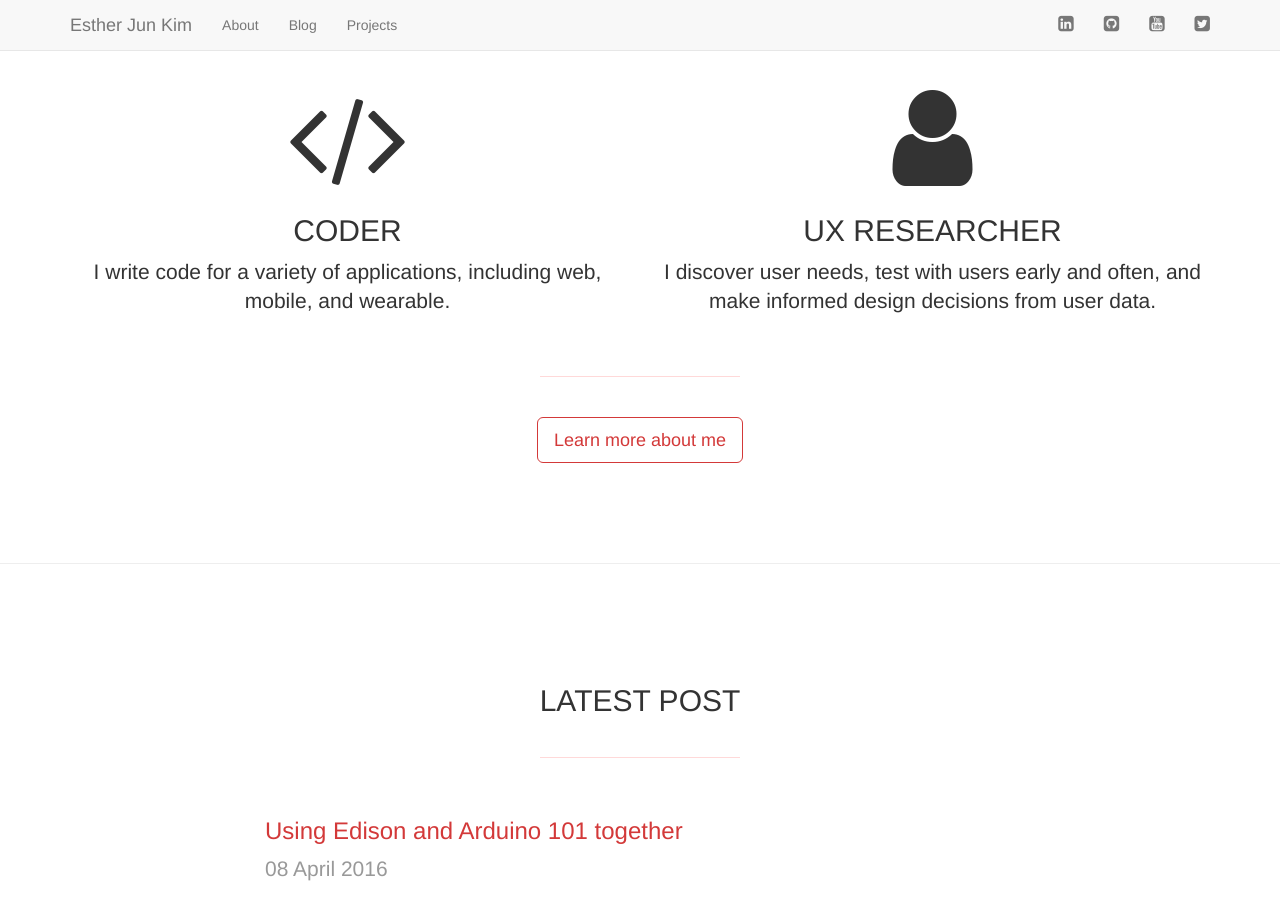
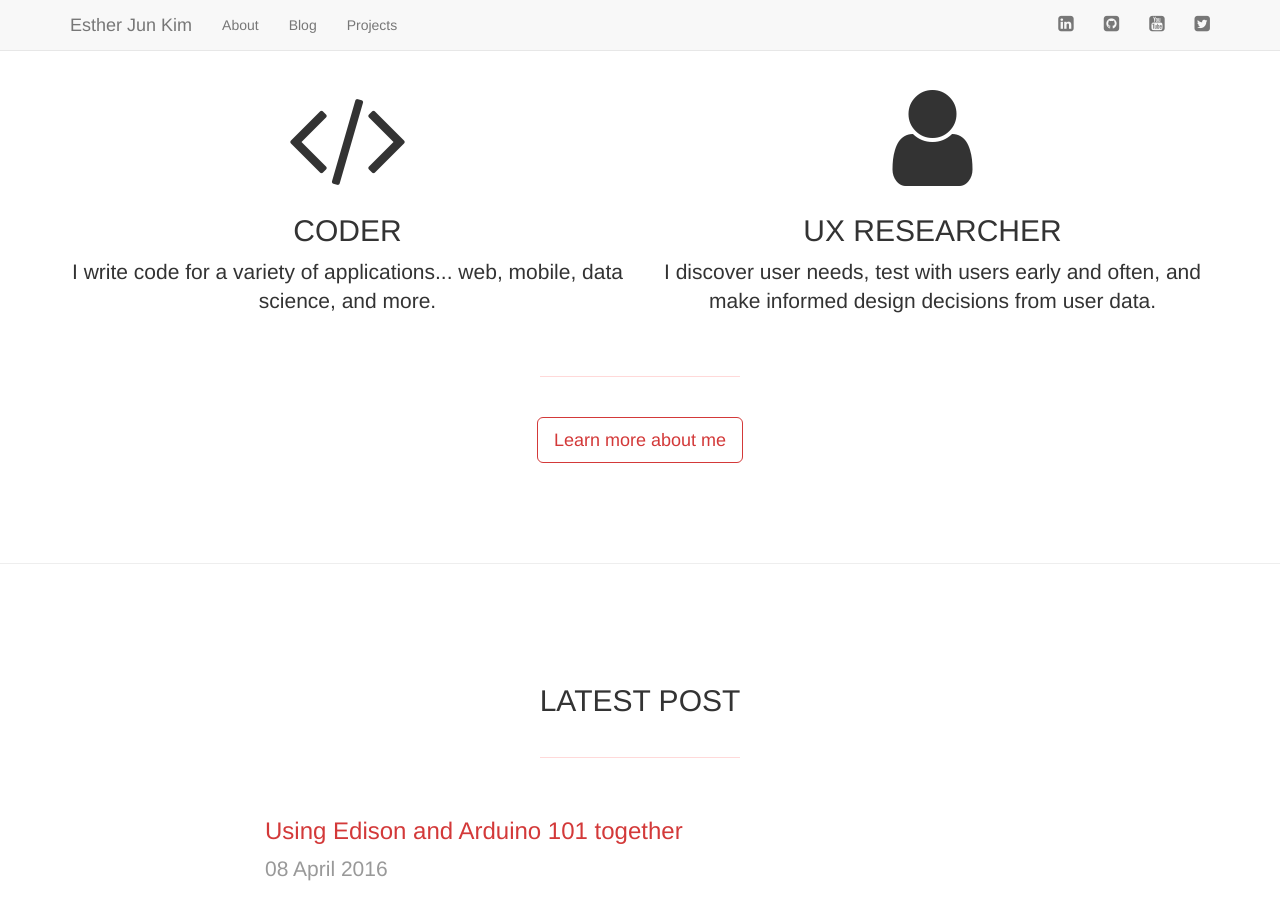
Before and after one commit to estherjk/estherjk.github.io, a Jekyll site: the page built from index.html, in a window 1280 px wide and 900 px high, scrolled down 486 px. Built offline with Jekyll 4.4.1, drawn with Linux system fonts in a browser that asks for light colours; nearby versions of some CDN libraries.

Commit message:
Update coder tagline

```diff
--- a/index.html
+++ b/index.html
@@ -26,7 +26,7 @@ js:
         <i class="fa fa-code fa-8"></i>
         <h2 class="normal text-uppercase">Coder</h2>
         <p class="lead">
-          I write code for a variety of applications, including web, mobile, and wearable.
+          I write code for a variety of applications... web, mobile, data science, and more.
         </p>
       </div>
       <div class="col-sm-6">
```
